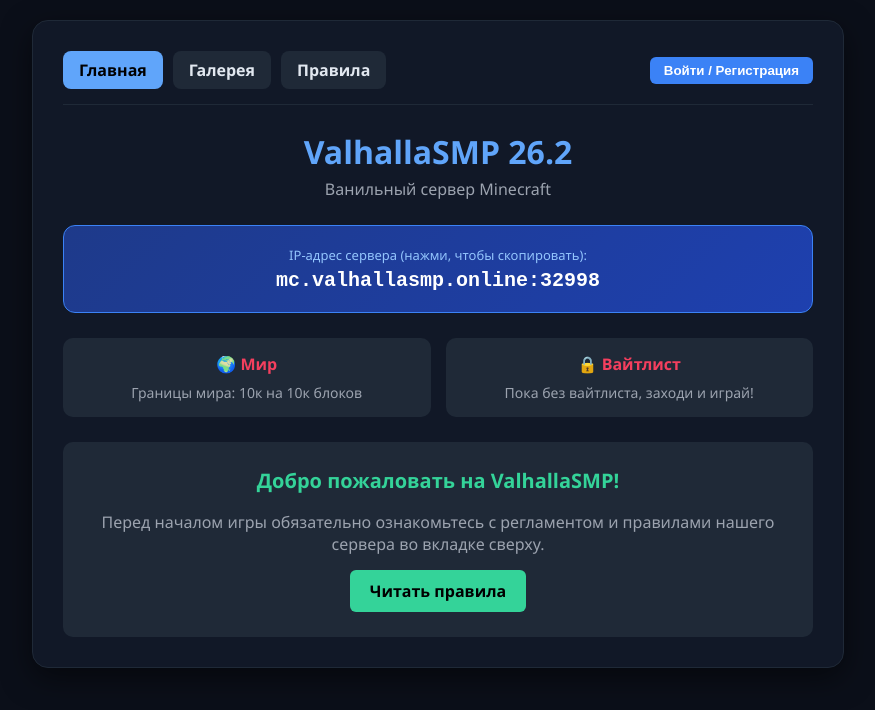
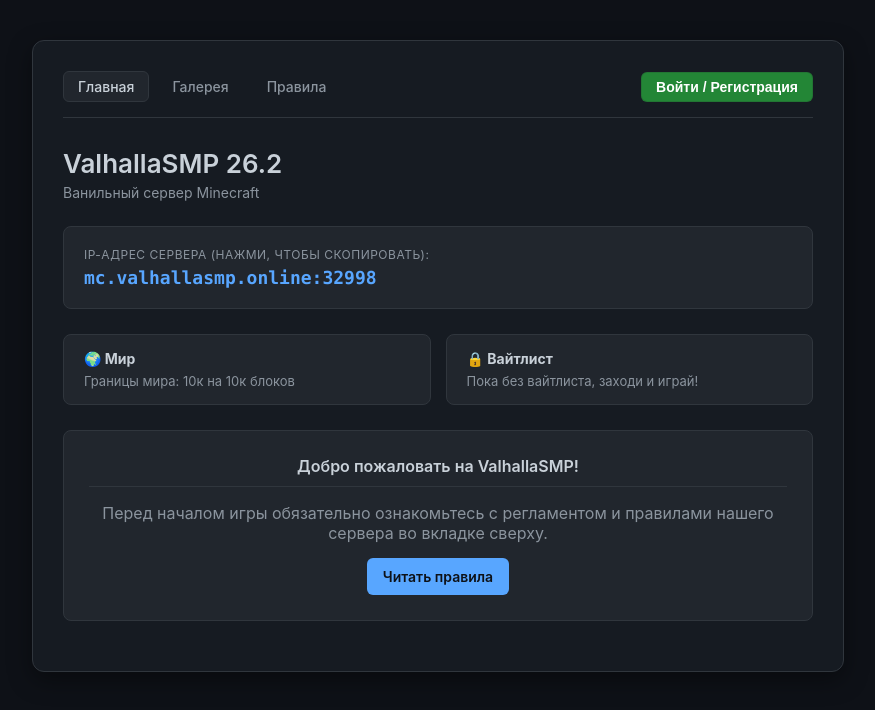
Before and after one commit to Spyduckk/valhallasmp, a website: page public/index.html in a window 1280 px wide. Shown: the whole page, without its empty margins (202-1077 px from the left). Drawn offline with Linux system fonts and the light colour scheme.

Commit message:
style.css

```diff
--- a/public/style.css
+++ b/public/style.css
@@ -1,115 +1,242 @@
 :root {
-    --bg: #0b0f19;
-    --card-bg: #111827;
-    --box-bg: #1f2937;
-    --accent: #60a5fa;
-    --text: #e2e8f0;
-    --text-secondary: #9ca3af;
+    --bg-main: #0e1117;          /* Глубокий темный фон а-ля Render */
+    --card-bg: #161b22;          /* Цвет карточек */
+    --box-bg: #21262d;           /* Цвет внутренних блоков / полей */
+    --border: #30363d;           /* Тонкие строгие границы */
+    --accent: #58a6ff;           /* Фирменный синий акцент Render */
+    --accent-hover: #79c0ff;     /* Светло-синий при наведении */
+    --text: #c9d1d9;             /* Основной текст (мягкий белый) */
+    --text-secondary: #8b949e;   /* Второстепенный серый текст */
+    --danger: #f85149;           /* Ошибка / выход */
 }
+
 body {
-    background-color: var(--bg);
+    background-color: var(--bg-main);
     color: var(--text);
-    font-family: 'Segoe UI', Tahoma, Geneva, Verdana, sans-serif;
+    font-family: -apple-system, BlinkMacSystemFont, "Segoe UI", Roboto, Helvetica, Arial, sans-serif;
     margin: 0;
-    padding: 20px;
+    padding: 40px 20px;
     display: flex;
     justify-content: center;
 }
+
 .container {
     max-width: 750px;
     width: 100%;
     background: var(--card-bg);
     padding: 30px;
-    border-radius: 16px;
-    box-shadow: 0 10px 30px rgba(0, 0, 0, 0.5);
-    border: 1px solid #1f2937;
+    border-radius: 12px;
+    box-shadow: 0 8px 24px rgba(0, 0, 0, 0.4);
+    border: 1px solid var(--border);
 }
+
+/* Навигация в стиле панели */
 .nav {
     display: flex;
     justify-content: space-between;
     align-items: center;
-    margin-bottom: 25px;
-    border-bottom: 1px solid #1f2937;
+    margin-bottom: 30px;
+    border-bottom: 1px solid var(--border);
     padding-bottom: 15px;
 }
-.nav-tabs { display: flex; gap: 10px; }
+
+.nav-tabs {
+    display: flex;
+    gap: 8px;
+}
+
 .tab-btn {
-    background: var(--box-bg);
-    border: none;
-    color: var(--text);
-    padding: 8px 16px;
-    border-radius: 8px;
+    background: transparent;
+    border: 1px solid transparent;
+    color: var(--text-secondary);
+    padding: 6px 14px;
+    border-radius: 6px;
     cursor: pointer;
-    font-weight: bold;
+    font-size: 14px;
+    font-weight: 500;
     text-decoration: none;
     transition: 0.2s;
 }
-.tab-btn.active, .tab-btn:hover { background: var(--accent); color: #000; }
+
+.tab-btn:hover {
+    color: var(--text);
+    background: var(--box-bg);
+}
+
+.tab-btn.active {
+    color: var(--text);
+    background: var(--box-bg);
+    border-color: var(--border);
+}
+
+/* Кнопка входа */
 .login-btn {
-    background: #3b82f6;
+    background: #238636; /* Зеленая кнопка действий а-ля GitHub/Render */
     color: white;
-    border: none;
+    border: 1px solid rgba(27, 31, 36, 0.15);
     padding: 6px 14px;
     border-radius: 6px;
     cursor: pointer;
-    font-weight: bold;
+    font-size: 14px;
+    font-weight: 600;
+    transition: 0.2s;
 }
-.login-btn:hover { background: #2563eb; }
 
-header { text-align: center; margin-bottom: 25px; }
-h1 { color: var(--accent); margin: 0 0 5px 0; font-size: 32px; }
-.subtitle { color: var(--text-secondary); font-size: 16px; margin: 0; }
+.login-btn:hover {
+    background: #2ea043;
+}
 
-.ip-card {
-    background: linear-gradient(135deg, #1e3a8a, #1e40af);
-    padding: 20px;
-    border-radius: 12px;
-    text-align: center;
-    cursor: pointer;
-    border: 1px solid #3b82f6;
+/* Заголовки */
+header {
+    text-align: left;
     margin-bottom: 25px;
 }
-.ip-card:hover { transform: scale(1.02); }
-.ip-title { font-size: 13px; color: #93c5fd; display: block; margin-bottom: 5px; }
-.ip-address { font-size: 20px; font-weight: bold; font-family: monospace; color: #ffffff; }
 
-.info-grid { display: flex; gap: 15px; margin-bottom: 25px; }
-.info-box { flex: 1; background: var(--box-bg); padding: 15px; border-radius: 10px; text-align: center; }
-.info-box h3 { margin: 0 0 8px 0; color: #f43f5e; font-size: 16px; }
-.info-box p { margin: 0; font-size: 14px; color: var(--text-secondary); }
+h1, h2 {
+    color: var(--text);
+    font-weight: 600;
+}
 
-.rules { background: var(--box-bg); padding: 20px; border-radius: 10px; }
-.rules h2 { margin-top: 0; color: #34d399; font-size: 20px; text-align: center; }
-.rules ul { padding-left: 20px; margin: 0; }
-.rules li { font-size: 14px; color: var(--text-secondary); margin-bottom: 10px; line-height: 1.5; }
+h1 {
+    font-size: 26px;
+    margin: 0 0 5px 0;
+}
 
-.form-group {
+.subtitle {
+    color: var(--text-secondary);
+    font-size: 14px;
+    margin: 0;
+}
+
+/* IP Карточка в стиле панели мониторинга */
+.ip-card {
     background: var(--box-bg);
     padding: 20px;
-    border-radius: 12px;
+    border-radius: 8px;
+    text-align: left;
+    cursor: pointer;
+    transition: 0.2s;
+    border: 1px solid var(--border);
+    margin-bottom: 25px;
+    display: flex;
+    flex-direction: column;
+    gap: 5px;
+}
+
+.ip-card:hover {
+    border-color: var(--accent);
+}
+
+.ip-title {
+    font-size: 12px;
+    color: var(--text-secondary);
+    text-transform: uppercase;
+    letter-spacing: 0.5px;
+}
+
+.ip-address {
+    font-size: 18px;
+    font-weight: 600;
+    font-family: ui-monospace, SFMono-Regular, SF Mono, Menlo, Consolas, monospace;
+    color: var(--accent);
+}
+
+/* Грид информации */
+.info-grid {
+    display: flex;
+    gap: 15px;
+    margin-bottom: 25px;
+}
+
+.info-box {
+    flex: 1;
+    background: var(--box-bg);
+    padding: 15px 20px;
+    border-radius: 8px;
+    border: 1px solid var(--border);
+    text-align: left;
+}
+
+.info-box h3 {
+    margin: 0 0 6px 0;
+    color: var(--text);
+    font-size: 14px;
+}
+
+.info-box p {
+    margin: 0;
+    font-size: 13px;
+    color: var(--text-secondary);
+}
+
+/* Секция правил и форм */
+.rules, .form-group {
+    background: var(--box-bg);
+    padding: 20px;
+    border-radius: 8px;
+    border: 1px solid var(--border);
     margin-bottom: 20px;
 }
-.form-group input, .form-group textarea {
+
+.rules h2 {
+    margin-top: 0;
+    font-size: 16px;
+    border-bottom: 1px solid var(--border);
+    padding-bottom: 10px;
+}
+
+.rules ul {
+    padding-left: 20px;
+    margin: 0;
+}
+
+.rules li {
+    font-size: 14px;
+    color: var(--text-secondary);
+    margin-bottom: 8px;
+    line-height: 1.5;
+}
+
+.rules li b {
+    color: var(--text);
+}
+
+/* Поля ввода */
+input, textarea {
     width: 100%;
-    padding: 10px;
-    margin-bottom: 10px;
-    background: #111827;
-    border: 1px solid #374151;
-    color: white;
+    padding: 10px 12px;
+    margin-bottom: 12px;
+    background: var(--card-bg);
+    border: 1px solid var(--border);
+    color: var(--text);
     border-radius: 6px;
     box-sizing: border-box;
+    font-size: 14px;
 }
+
+input:focus, textarea:focus {
+    outline: none;
+    border-color: var(--accent);
+    box-shadow: 0 0 0 3px rgba(88, 166, 255, 0.3);
+}
+
+/* Кнопки */
 .btn {
-    background: #34d399;
-    color: #000;
+    background: var(--accent);
+    color: #0d1117;
     border: none;
-    padding: 10px 20px;
-    font-weight: bold;
+    padding: 10px 16px;
+    font-weight: 600;
     border-radius: 6px;
     cursor: pointer;
+    font-size: 14px;
     width: 100%;
+    transition: 0.2s;
 }
-.btn:hover { background: #059669; color: white; }
+
+.btn:hover {
+    background: var(--accent-hover);
+}
 
 /* Модальное окно */
 .modal {
@@ -118,23 +245,28 @@
     z-index: 100;
     left: 0; top: 0;
     width: 100%; height: 100%;
-    background-color: rgba(0,0,0,0.7);
+    background-color: rgba(14, 17, 23, 0.80);
+    backdrop-filter: blur(4px);
     justify-content: center;
     align-items: center;
 }
+
 .modal-content {
     background: var(--card-bg);
-    padding: 30px;
-    border-radius: 16px;
-    width: 350px;
-    border: 1px solid #374151;
+    padding: 25px;
+    border-radius: 12px;
+    width: 360px;
+    border: 1px solid var(--border);
+    box-shadow: 0 16px 32px rgba(0,0,0,0.6);
     position: relative;
 }
+
 .close-modal {
     position: absolute;
     top: 15px; right: 20px;
-    font-size: 24px;
+    font-size: 20px;
     cursor: pointer;
     color: var(--text-secondary);
 }
-.close-modal:hover { color: white; }
+
+.close-modal:hover { color: var(--text); }
```
